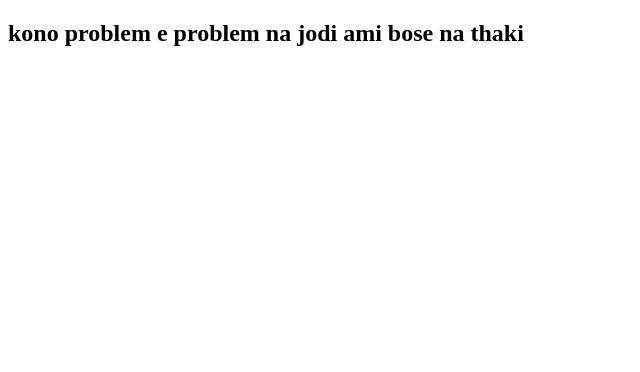
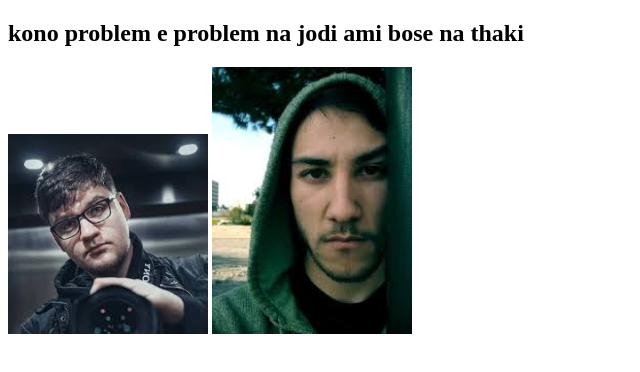
Before and after one commit to SUMANCR7/problem-will-never-last, a plain HTML site: page index.html in a window 1280 px wide. Shown: the whole page, without its empty margins (0-640 px from the left). Drawn offline with Linux system fonts and the light colour scheme.

Commit message:
added picture

```diff
--- a/index.html
+++ b/index.html
@@ -7,5 +7,7 @@
 </head>
 <body>
   <h2>kono problem e problem na jodi ami bose na thaki</h2>
+  <img width="200px" src="image/mm2.jpeg" alt="">
+  <img width="200px" src="image/mm1.jpeg" alt="">
 </body>
 </html>
```
Also changed, not shown: image/mm1.jpeg (added), image/mm2.jpeg (added), image/mm3.jpeg (added), image/mm4.jpeg (added), image/mm5.jpeg (added).
